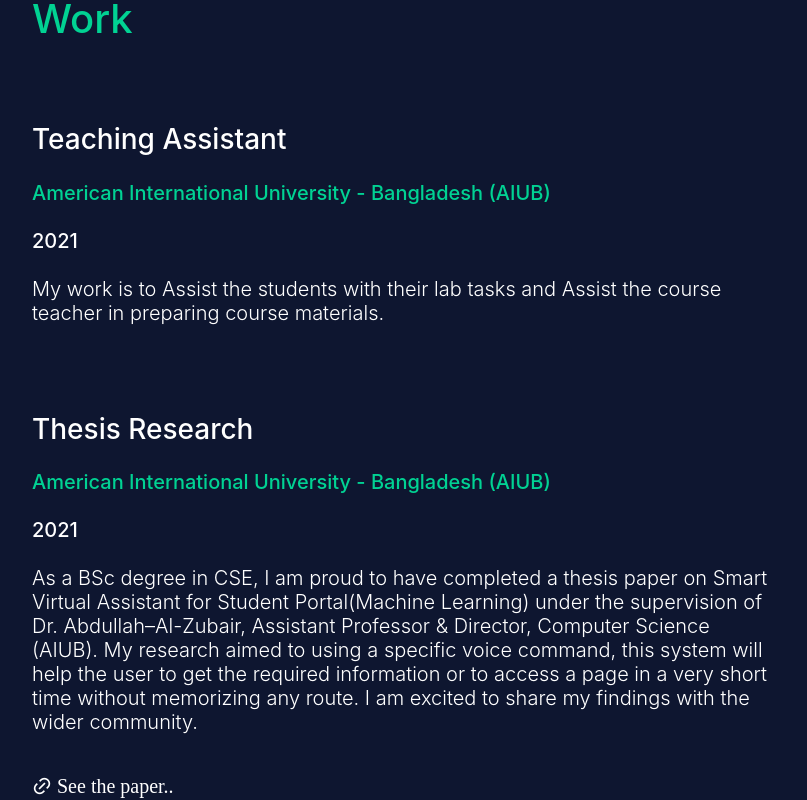
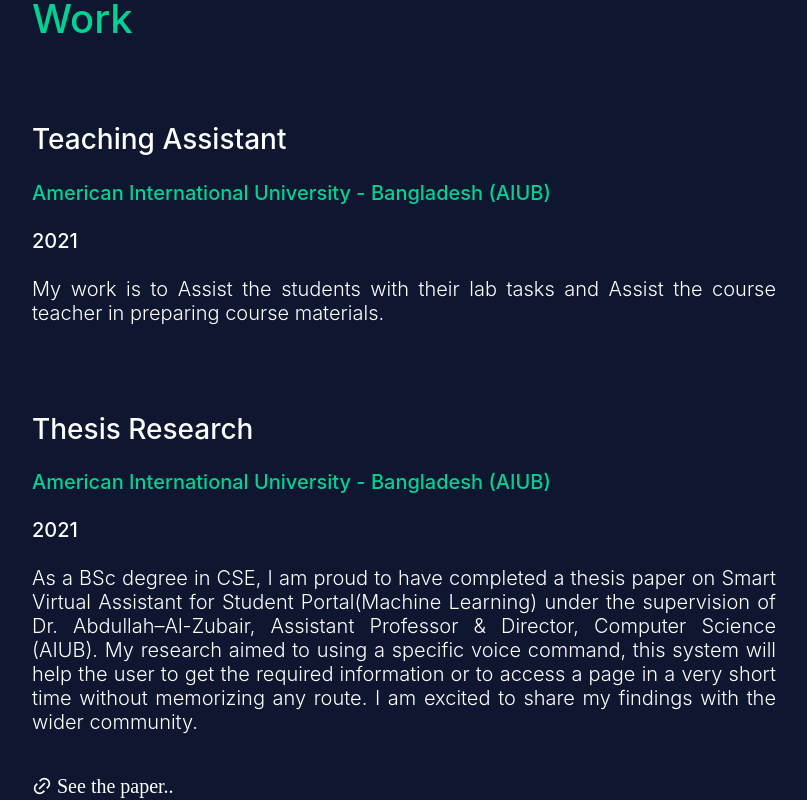
Before and after one commit to ahmedshakil29/nextjs-portfolio, a Next.js app: page / in a window 1280 px wide. Shown: the part 880-1680 px from the top of the page, without its empty margins (50-857 px from the left). Built offline with nearby package versions, Linux system fonts and the light colour scheme.

Commit message:
Update Qualification.jsx

```diff
--- a/components/UI/Qualification.jsx
+++ b/components/UI/Qualification.jsx
@@ -3,7 +3,7 @@ import classes from "../../styles/div.module.css";
 
 const Qualification = (props) => {
   return (
-    <div>
+    <div style={{ textAlign: "justify" }}>
       <h3 className="mb-4 mt-4" style={{ color: "#white" }}>
         {props.degree}
       </h3>
```
